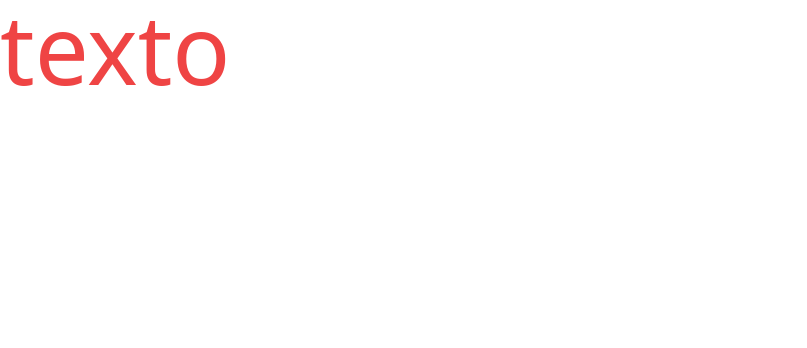
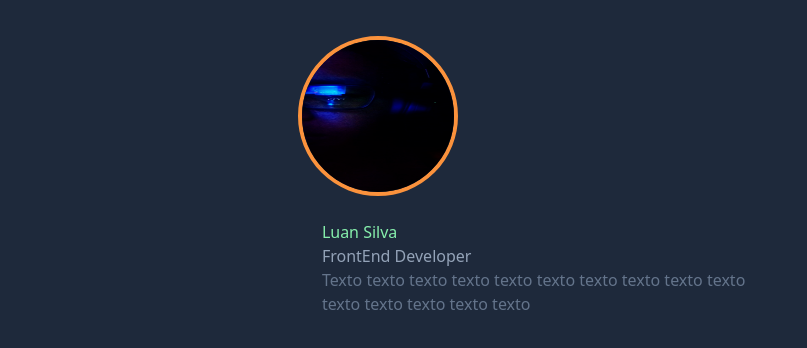
Before and after one commit to Umdyne/Projeto-Softagon, a website: page src/index.html in a window 1280 px wide. Shown: the whole page, without its empty margins (0-807 px from the left). Drawn offline with nearby package versions, Linux system fonts and the light colour scheme.

Commit message:
Tailwind funcionando

```diff
--- a/src/index.html
+++ b/src/index.html
@@ -4,11 +4,25 @@
         <meta http-equiv="X-UA-Compatible" content="IE=edge">
         <meta name="viewport" content="width=device-width, initial-scale=1.0">
         <title>Tail Windo</title>
-
+        <script src="https://cdn.tailwindcss.com"></script>
         <link href="/public/styles.css" rel="stylesheet">
     </head>
 
-    <body>
-        <h1 class="text-red-500 text-8xl">texto</h1>
+    <body class="bg-slate-800 text-slate-50 w-full min-h-screen">
+
+        <div class="w-3/4 mx-auto flex justify-center mt-9">
+            <div class="card">
+                <div class="w-40 flex items-center">
+                    <img src="/public/foto.png" alt="Luan" class="w-40 h-40 rounded-full border-4 border-orange-400">
+                </div>
+                <div class="w-full md:w-3/4 p-0 md:p-6 flex flex-col justify-center text-center md:text-left">
+                    <h1 class="text-4x1 text-green-300">Luan Silva</h1>
+                    <h2 class="text-2x1 text-slate-400">FrontEnd Developer</h2>
+                    <p class="text-2x1 text-slate-500"> Texto texto texto texto texto texto texto texto texto texto texto texto texto texto texto</p>
+                </div>
+            </div>
+        </div>
+
+
     </body>
 </html>
--- a/src/styles.css
+++ b/src/styles.css
@@ -3,3 +3,7 @@
 @tailwind components;
 
 @tailwind utilities;
+
+.card{
+    @apply max-w-3x1 border border-slate-500 rounded-md p-4 flex flex-col md:flex-row items-center;
+}
```
Also changed, not shown: public/foto.jpeg (added), public/foto.png (added).
